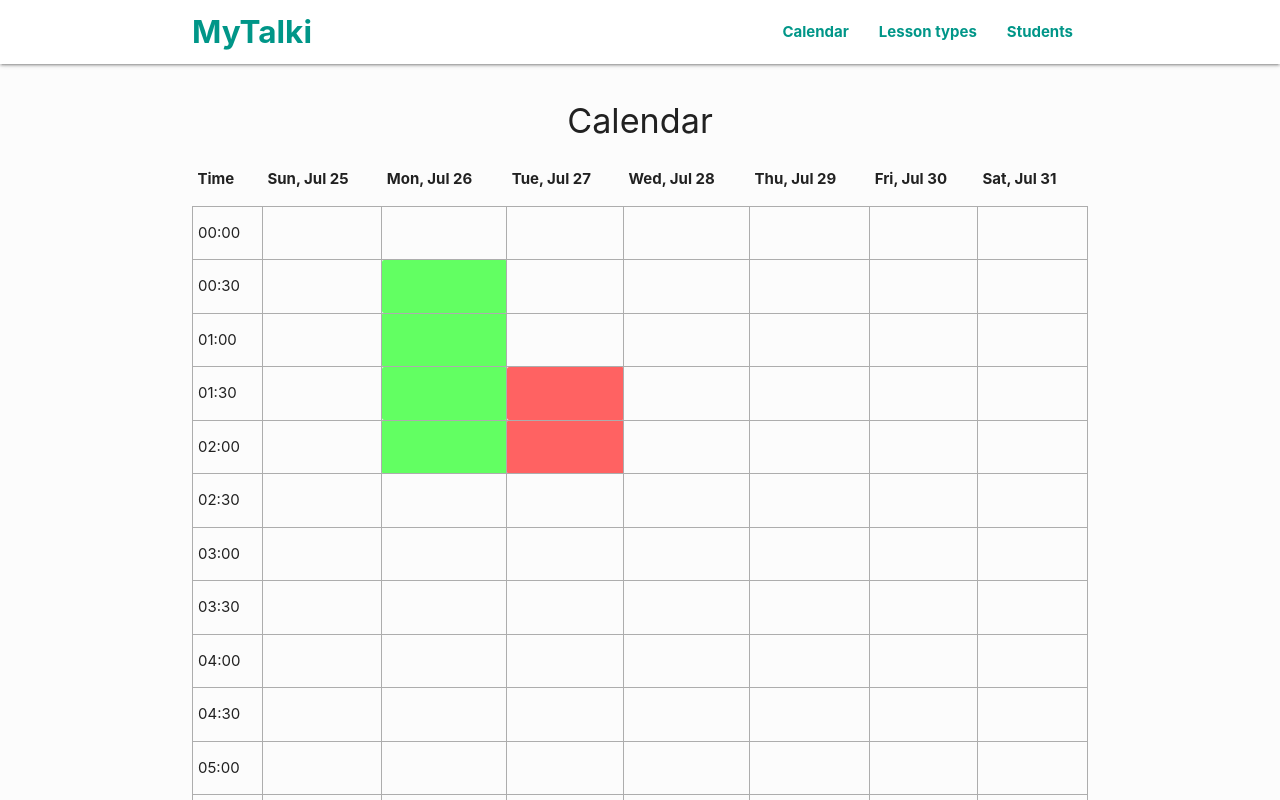
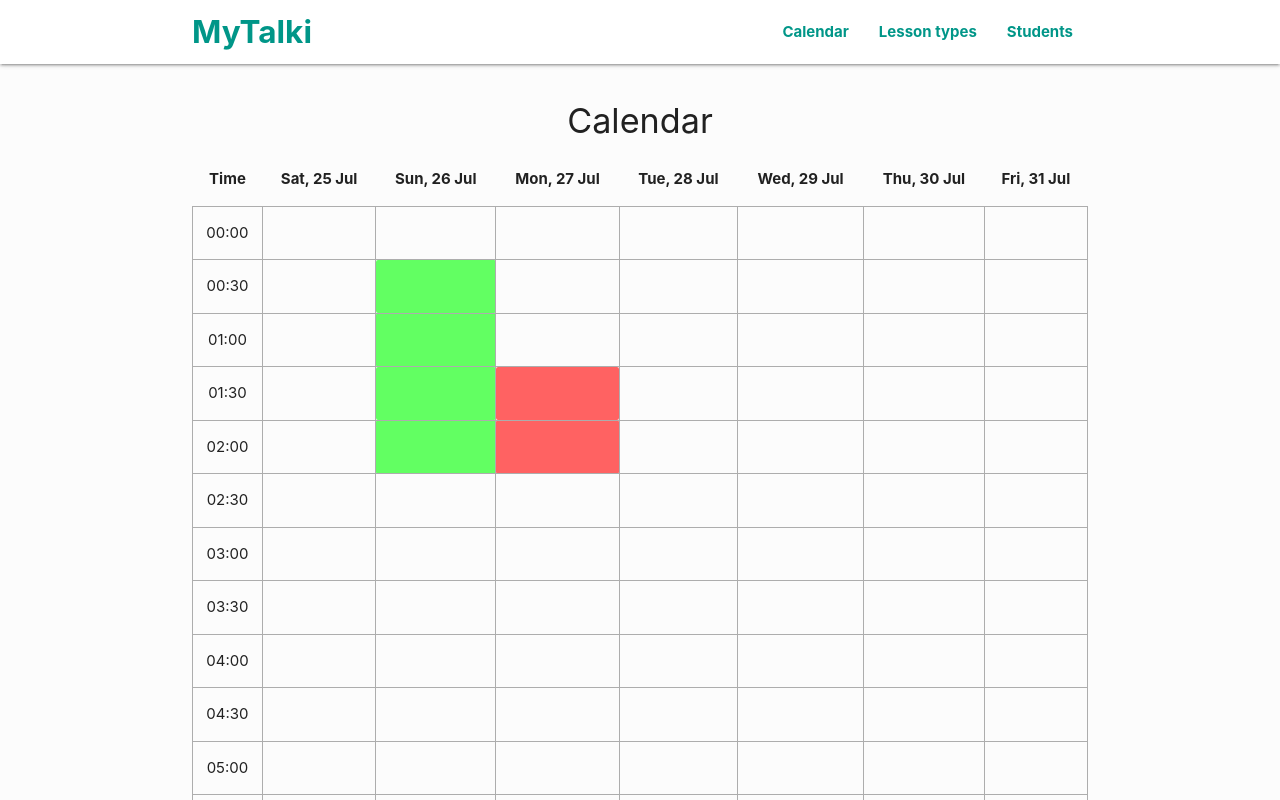
Before and after one commit to dmytrokulak/Mytalki, a React (Create React App) app in the folder sw/: page /calendar in a window 1280 px wide. Shown: the top 800 px of the page. Built offline with nearby package versions, Linux system fonts and the light colour scheme; data requests are answered from the project's data file; the HTML template or start-up script is replaced by a standard one.

Commit message:
use moment.js

```diff
--- a/sw/package.json
+++ b/sw/package.json
@@ -7,6 +7,7 @@
     "@testing-library/react": "^9.5.0",
     "@testing-library/user-event": "^7.2.1",
     "materialize-css": "^1.0.0",
+    "moment": "^2.27.0",
     "react": "^16.13.1",
     "react-dom": "^16.13.1",
     "react-redux": "^7.2.0",
--- a/sw/src/components/calendar/Calendar.js
+++ b/sw/src/components/calendar/Calendar.js
@@ -1,85 +1,31 @@
 import React, { useEffect } from 'react';
+import moment from 'moment';
 import { connect } from 'react-redux';
 import PropTypes from 'prop-types';
 import { getCalendar } from '../../actions/calendarActions';
 
-const getWeekday = (index) => {
-  switch (index) {
-    case 0:
-      return 'Mon';
-    case 1:
-      return 'Tue';
-    case 2:
-      return 'Wed';
-    case 3:
-      return 'Thu';
-    case 4:
-      return 'Fri';
-    case 5:
-      return 'Sat';
-    case 6:
-      return 'Sun';
-    default:
-      return 'n/a';
-  }
-};
-
-const getMonthName = (index) => {
-  switch (index) {
-    case 0:
-      return 'Jan';
-    case 1:
-      return 'Feb';
-    case 2:
-      return 'Mar';
-    case 3:
-      return 'Apr';
-    case 4:
-      return 'May';
-    case 5:
-      return 'Jun';
-    case 6:
-      return 'Jul';
-    case 7:
-      return 'Aug';
-    case 8:
-      return 'Sep';
-    case 9:
-      return 'Oct';
-    case 10:
-      return 'Nov';
-    case 11:
-      return 'Dec';
-    default:
-      return 'n/a';
-  }
-};
-const dayVisible = 7;
-const today = new Date();
-
-const formatDate = (date) => {
-  return `${getWeekday(date.getDay())}, ${getMonthName(date.getMonth())} ${date.getDate()}`;
-};
+const daysVisible = 7;
 
 const Calendar = ({ calendarSlots: { collection }, getCalendar }) => {
   useEffect(() => {
     getCalendar();
     //eslint-disable-next-line
   }, []);
-
   return (
     <div id='section-calendar' className='section'>
       <h4 className='center-align'>Calendar</h4>
       <table>
         <thead>
           <tr>
-            <th>Time</th>
+            <th class='center-align'>Time</th>
             {(() => {
               const slots = [];
-              let nextDay = new Date();
-              for (let i = 0; i < dayVisible; i++) {
-                nextDay.setDate(today.getDate() + i);
-                slots.push(<th key={i}>{`${formatDate(nextDay)}`}</th>);
+              for (let i = 0; i < daysVisible; i++) {
+                slots.push(
+                  <th key={i} class='center-align'>
+                    {moment.utc().add(i, 'd').format('ddd, DD MMM')}
+                  </th>
+                );
               }
               return slots;
             })()}
@@ -88,30 +34,24 @@ const Calendar = ({ calendarSlots: { collection }, getCalendar }) => {
         <tbody>
           {(() => {
             const slotSprint = [];
-            let hours = '00';
-            let minutes = '00';
-            for (let i = 0; i < 48; i++) {
-              hours = (i < 20 ? '0' : '') + Math.floor(i / 2);
-              minutes = i % 2 === 0 ? '00' : '30';
+            const initMoment = new moment.utc().hours(0).minutes(0).seconds(0);
+            for (let i = 0; i < 24 * 2; i++) {
+              let timeMoment = initMoment.clone();
+              timeMoment.add(Math.floor(i / 2), 'h').add((i % 2) * 30, 'm');
               slotSprint.push(
-                <tr key={hours + minutes}>
-                  <td>{`${hours}:${minutes}`}</td>
+                <tr key={timeMoment.minute()}>
+                  <td class='center-align'>{timeMoment.format('HH:mm')}</td>
                   {(() => {
                     const slots = [];
-                    for (let j = 0; j < dayVisible; j++) {
+                    for (let j = 0; j < daysVisible; j++) {
                       let className = '';
                       if (collection) {
-                        let date = new Date();
-                        date.setDate(today.getDate() + j);
-                        date.setHours(+hours, +minutes, 0);
-                        const slot = collection.find((item) => {
-                          let stored = new Date(item.start);
-                          return (
-                            stored.getDate() === date.getDate() &&
-                            stored.getHours() === date.getHours() &&
-                            stored.getMinutes() == date.getMinutes()
-                          );
-                        });
+                        const slotMoment = initMoment
+                          .clone()
+                          .add(j, 'd')
+                          .add(timeMoment.hours(), 'h')
+                          .add(timeMoment.minutes(), 'm');
+                        const slot = collection.find((item) => slotMoment.isSame(moment(item.start), 'm'));
                         if (slot && slot.booked) {
                           className = 'booked';
                         } else if (slot && !slot.booked) {
```
Also changed, not shown: 1 other file (tests, documents, lock files or other folders).
